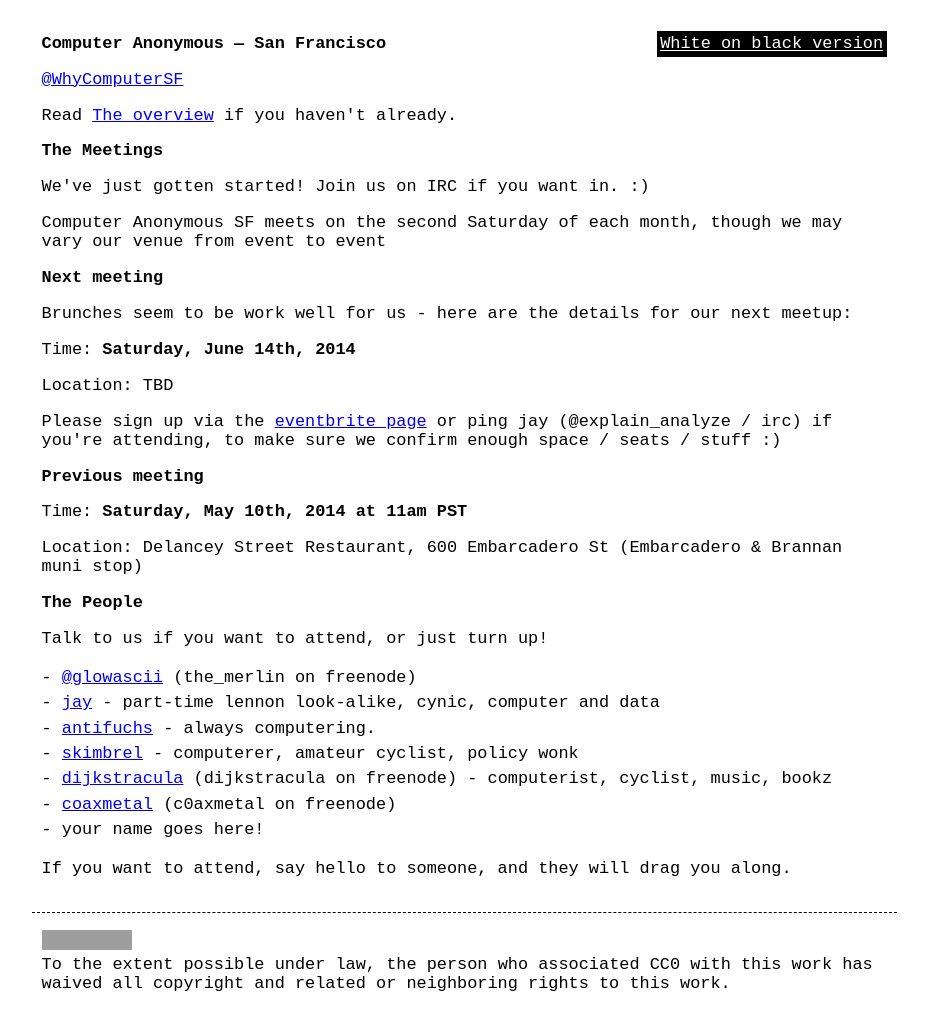
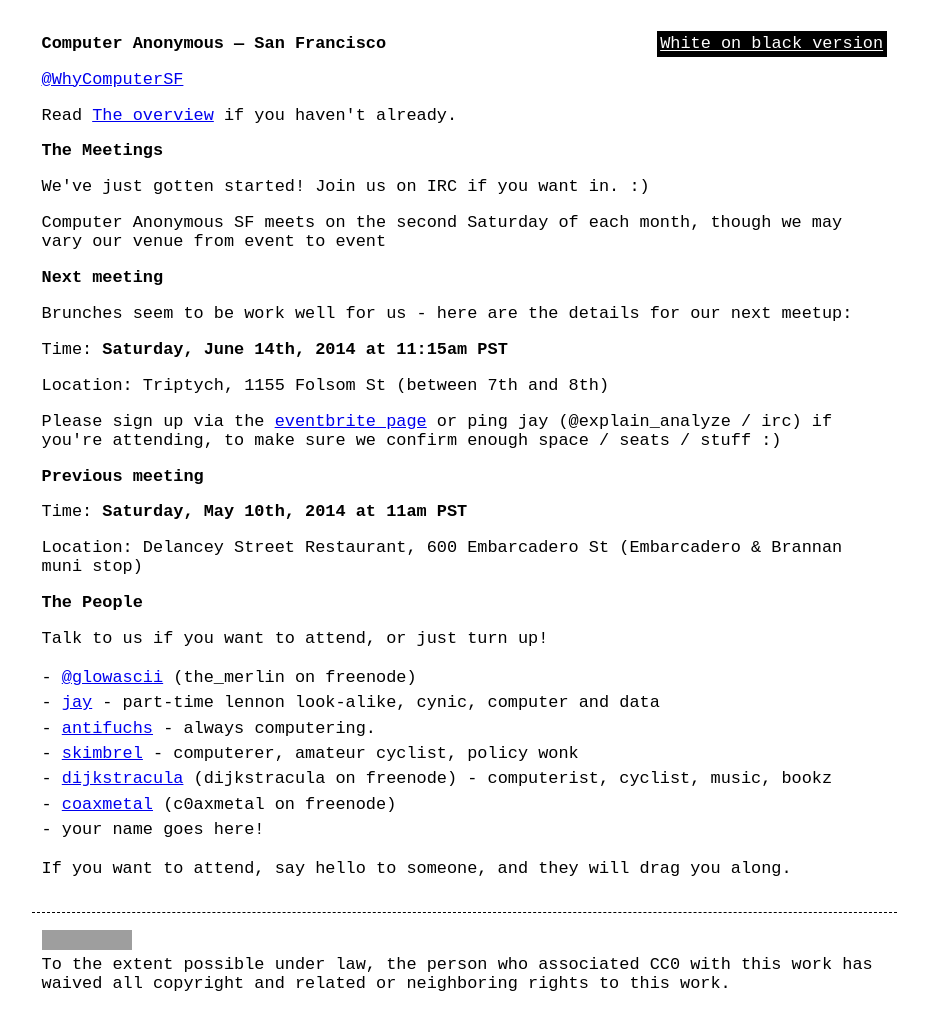
Before and after one commit to computeranonymous/computer, a Jekyll site: the page built from us_sanfrancisco.html, in a window 1280 px wide. Shown: the whole page, without its empty margins (176-1104 px from the left). Built offline with Jekyll 4.4.1, drawn with Linux system fonts in a browser that asks for light colours; grey boxes are pictures that could not be loaded.

Commit message:
[SF] June 2014

```diff
--- a/us_sanfrancisco.html
+++ b/us_sanfrancisco.html
@@ -19,8 +19,8 @@
 
       <p>Brunches seem to be work well for us - here are the details for our next meetup:</p>
 
-      <p>Time: <strong>Saturday, June 14th, 2014</strong></p>
-      <p>Location: TBD</p>
+      <p>Time: <strong>Saturday, June 14th, 2014 at 11:15am PST</strong></p>
+      <p>Location: Triptych, 1155 Folsom St (between 7th and 8th)</p>
 
       <p>Please sign up via the <a href="http://computeranonymoussf.eventbrite.com/">eventbrite page</a> or ping jay (@explain_analyze / irc) if you're attending, to make sure we confirm enough space / seats / stuff :)</p>
 
```
